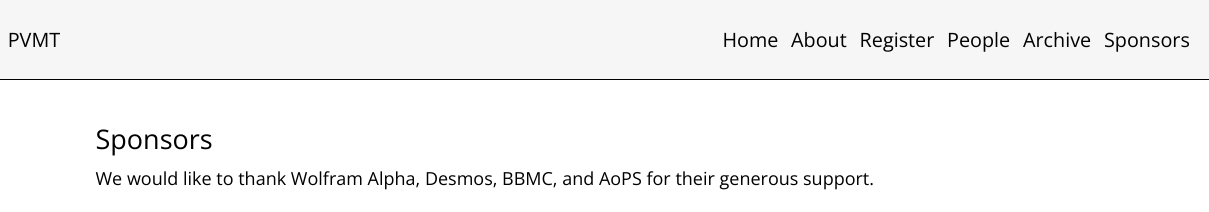
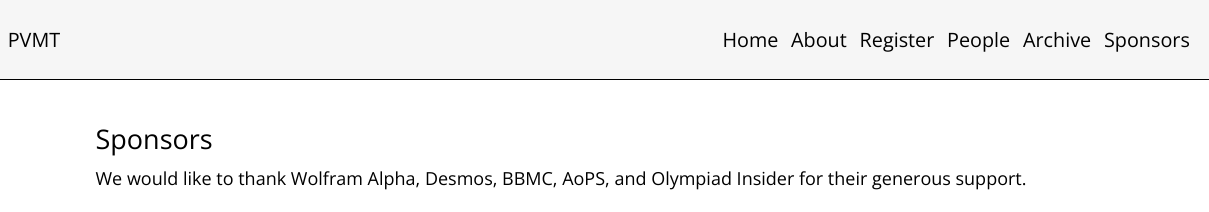
Before and after one commit to Stormersyle/PVMT, a website: page sponsors.html in a window 1280 px wide. Shown: the top 212 px of the page, 71-1280 px from the left. Drawn offline with nearby package versions, Linux system fonts and the light colour scheme.

Commit message:
udpate-oly

```diff
--- a/sponsors.html
+++ b/sponsors.html
@@ -49,7 +49,7 @@
           <!-- We would like to thank Wolfram Alpha, Bonnie Branch Math Circle, the
           Daily Challenge, and Art of Problem Solving for their generous
           support. -->
-          We would like to thank Wolfram Alpha, Desmos, BBMC, and AoPS for their generous support.
+          We would like to thank Wolfram Alpha, Desmos, BBMC, AoPS, and Olympiad Insider for their generous support.
         </p>
         <br />
         <div class="u-flex-col">
```
